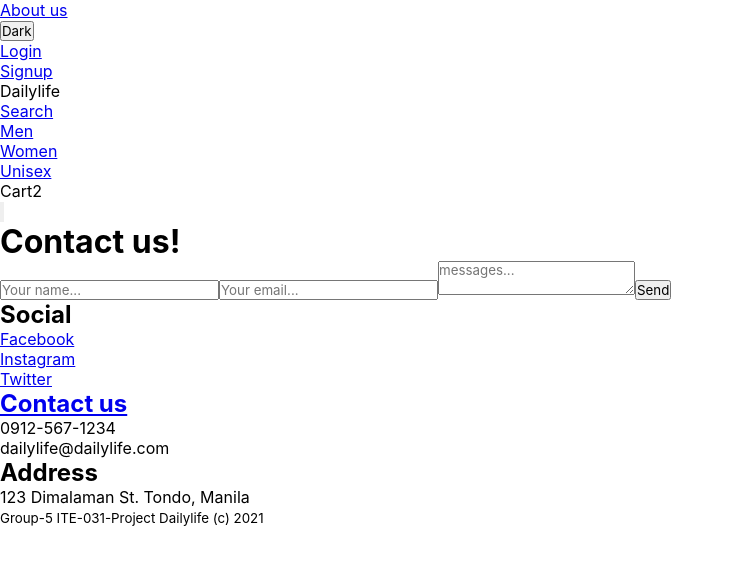
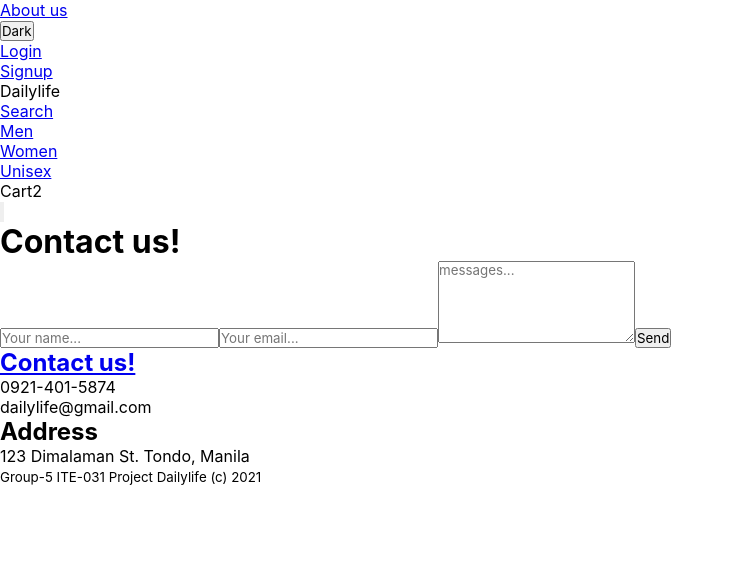
Before and after one commit to kensidiangco/ecommerce-college-project, a Next.js app: page /dailylife/contact in a window 1280 px wide. Shown: the top 564 px of the page, without its empty margins (0-734 px from the left). Built offline with nearby package versions, Linux system fonts and the light colour scheme.

Commit message:
make it better

```diff
--- a/components/footer.tsx
+++ b/components/footer.tsx
@@ -4,28 +4,22 @@ export default function Footer() {
     return(
         <footer className="bg-gray-200 shadow-lg dark:bg-black text-gray-700 dark:text-gray-50 transition delay-100">
             <div className="py-10 px-10 md:flex justify-center md:space-x-20 text-center grid gap-3">
-                <ul>
-                    <h2 className="text-lg font-semibold mb-2">Social</h2>
-                    <li className="mb-1"><a href="https://web.facebook.com/?_rdc=1&_rdr" target="_blank" rel="noreferrer">Facebook</a></li>
-                    <li className="mb-1"><a href="https://www.instagram.com/" target="_blank" rel="noreferrer">Instagram</a></li>
-                    <li className="mb-1"><a href="https://www.twitter.com/" target="_blank" rel="noreferrer">Twitter</a></li>
-                </ul>
-                <ul>
-                    <h2 className="text-lg font-semibold  mb-2">
+                <ul className="flex flex-col gap-2">
+                    <h2 className="text-lg font-semibold hover:underline py-px">
                         <Link href="/dailylife/contact">
-                            Contact us
+                            Contact us!
                         </Link>
                     </h2>
-                    <li className="mb-1">0912-567-1234</li>
-                    <li className="mb-1">dailylife@dailylife.com</li>
+                    <li>0921-401-5874</li>
+                    <li>dailylife@gmail.com</li>
                 </ul>
-                <ul>
-                    <h2 className="text-lg font-semibold mb-2">Address</h2>
-                    <li className="mb-1">123 Dimalaman St. Tondo, Manila</li>
+                <ul className="flex flex-col gap-2">
+                    <h2 className="text-lg font-semibold py-px">Address</h2>
+                    <li>123 Dimalaman St. Tondo, Manila</li>
                 </ul>
             </div>
-            <div className="text-center p-2">
-                <small className="flext-basis">Group-5 ITE-031-Project Dailylife (c) 2021</small>
+            <div className="text-center py-2">
+                <small className="flext-basis">Group-5 ITE-031 Project Dailylife (c) 2021</small>
             </div>
       </footer>
     )
--- a/pages/dailylife/contact.tsx
+++ b/pages/dailylife/contact.tsx
@@ -24,16 +24,16 @@ export default function Contact() {
             <Head>
                 <title>Contact</title>
             </Head>
-            <div className="container p-5 md:mx-10">
+            <div className="container mx-auto">
                     {!!success &&
-                        <p className="text-center text-green-600 dark:text-green-200 py-2 md:py-5">{success} <span className="text-red-500 cursor-pointer mx-5" onClick={() => removeMessage()}>x</span></p>
+                        <p className="text-center text-green-600 dark:text-green-200 mt-5">{success} <span className="text-red-500 cursor-pointer mx-5" onClick={() => removeMessage()}>x</span></p>
                     }
-                <div className="flex justify-center">
-                    <div className="md:w-1/3 p-4 md:px-10 md:py-5 shadow-lg bg-gray-200 dark:bg-gray-700 rounded-2xl">
-                        <h1 className="text-xl md:text-2xl font-semibold text-gray-700 dark:text-gray-50 py-3">
+                <div className="flex justify-center py-5">
+                    <div className="p-5 md:px-7 md:py-5 shadow-lg bg-gray-200 dark:bg-gray-700 rounded-2xl">
+                        <h1 className="text-xl md:text-2xl font-semibold py-2 text-gray-700 dark:text-gray-50">
                             Contact us!
                         </h1>
-                        <form autoComplete="off" className="flex flex-col gap-px md:gap-4 justify-center space-y-2 md:space-y-0" onSubmit={handleSubmit}>
+                        <form autoComplete="off" className="flex flex-col gap-2 mt-2" onSubmit={handleSubmit}>
                             <input
                                 type="text"
                                 placeholder="Your name..."
@@ -50,6 +50,7 @@ export default function Contact() {
                                 required
                             />
                             <textarea
+                                rows={5}
                                 placeholder="messages..."
                                 className="w-full p-3 md:p-4 dark:bg-gray-500 bg-gray-50 rounded-lg"
                                 value={message}
--- a/pages/dailylife/login.tsx
+++ b/pages/dailylife/login.tsx
@@ -24,7 +24,7 @@ export default function Login() {
 			</Head>
 			<div className="flex justify-center py-10">
 				<div className="p-5 md:px-7 md:py-5 shadow-lg bg-gray-200 dark:bg-gray-700 rounded-2xl">
-					<p className="text-xl md:text-xl font-semibold py-2 text-gray-700 dark:text-gray-50">Login your account.</p>
+					<p className="text-xl md:text-2xl font-semibold py-2 text-gray-700 dark:text-gray-50">Login your account.</p>
 					<form onSubmit={handleSubmit} autoComplete="off" className="flex flex-col gap-2 mt-2">
 						<input type="text" placeholder="Username or Email" onChange={(e) => setUsername(e.target.value)}
 							className="p-2 md:p-3 dark:bg-gray-500 bg-gray-50 rounded-lg" required />
@@ -32,7 +32,7 @@ export default function Login() {
 							className="p-2 md:p-3 dark:bg-gray-500 bg-gray-50 rounded-lg" required />
 						<input type="submit" value="Login" className="p-2 md:p-3 mt-px bg-blue-500 text-gray-50 dark:bg-gray-900 dark:hover:bg-gray-800 rounded-md hover:bg-blue-400 transition delay-100 cursor-pointer" />
 					</form>
-					<div className="text-blue-700 dark:text-gray-200 text-center pt-2 text-sm md:text-md">
+					<div className="text-blue-700 dark:text-blue-200 text-center pt-2 text-sm md:text-md">
 						<Link href="/dailylife/signup">Doesn&apos;t have an account? Signup</Link>
 					</div>
 				</div>
--- a/pages/dailylife/signup.tsx
+++ b/pages/dailylife/signup.tsx
@@ -36,7 +36,7 @@ export default function Signup() {
 			</Head>
 			<div className="flex justify-center py-10">
 				<div className="p-5 md:px-7 md:py-5 shadow-lg bg-gray-200 dark:bg-gray-700 rounded-2xl">
-					<p className="text-xl md:text-xl font-semibold py-2 text-gray-700 dark:text-gray-50">Create your account.</p>
+					<p className="text-xl md:text-2xl font-semibold py-2 text-gray-700 dark:text-gray-50">Create your account.</p>
 					{!!successSignup && <p className="text-center text-green-600 p2">{successSignup}</p>}
 					<form onSubmit={handleSubmit} autoComplete="off" className="flex flex-col gap-2 mt-2">
 						<input
@@ -86,7 +86,7 @@ export default function Signup() {
 							className="p-2 md:p-3 mt-px bg-blue-500 text-gray-50 dark:bg-gray-900 dark:hover:bg-gray-800 rounded-md hover:bg-blue-400 transition delay-100 cursor-pointer"
 						/>
 					</form>
-					<div className="text-blue-700 dark:text-gray-200 text-center pt-2 text-sm md:text-md">
+					<div className="text-blue-700 dark:text-blue-200 text-center pt-2 text-sm md:text-md">
 						<Link href="/dailylife/login">have an account? Login</Link>
 					</div>
 				</div>
```
Also changed, not shown: components/carousel.tsx (+4 -3 lines).
